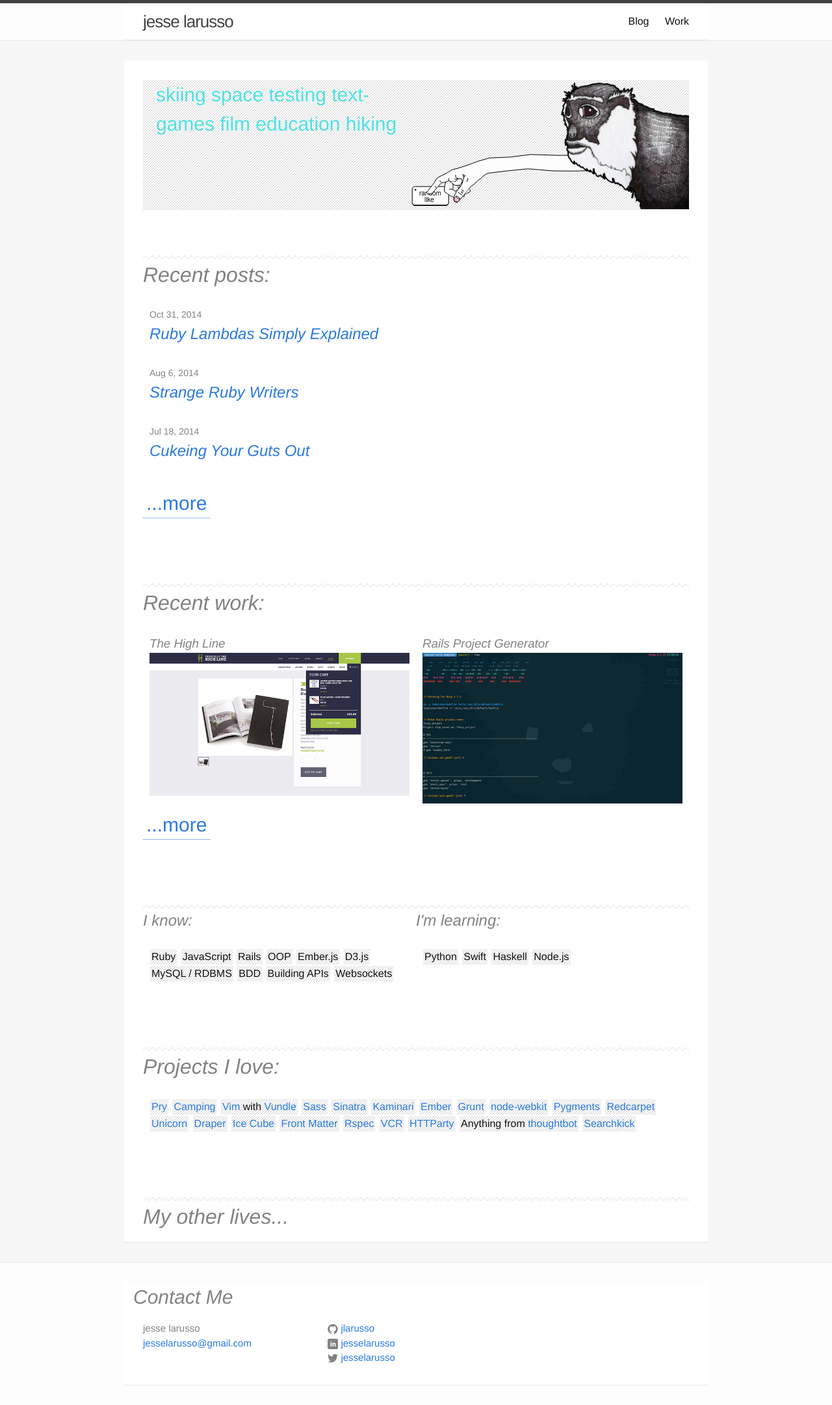
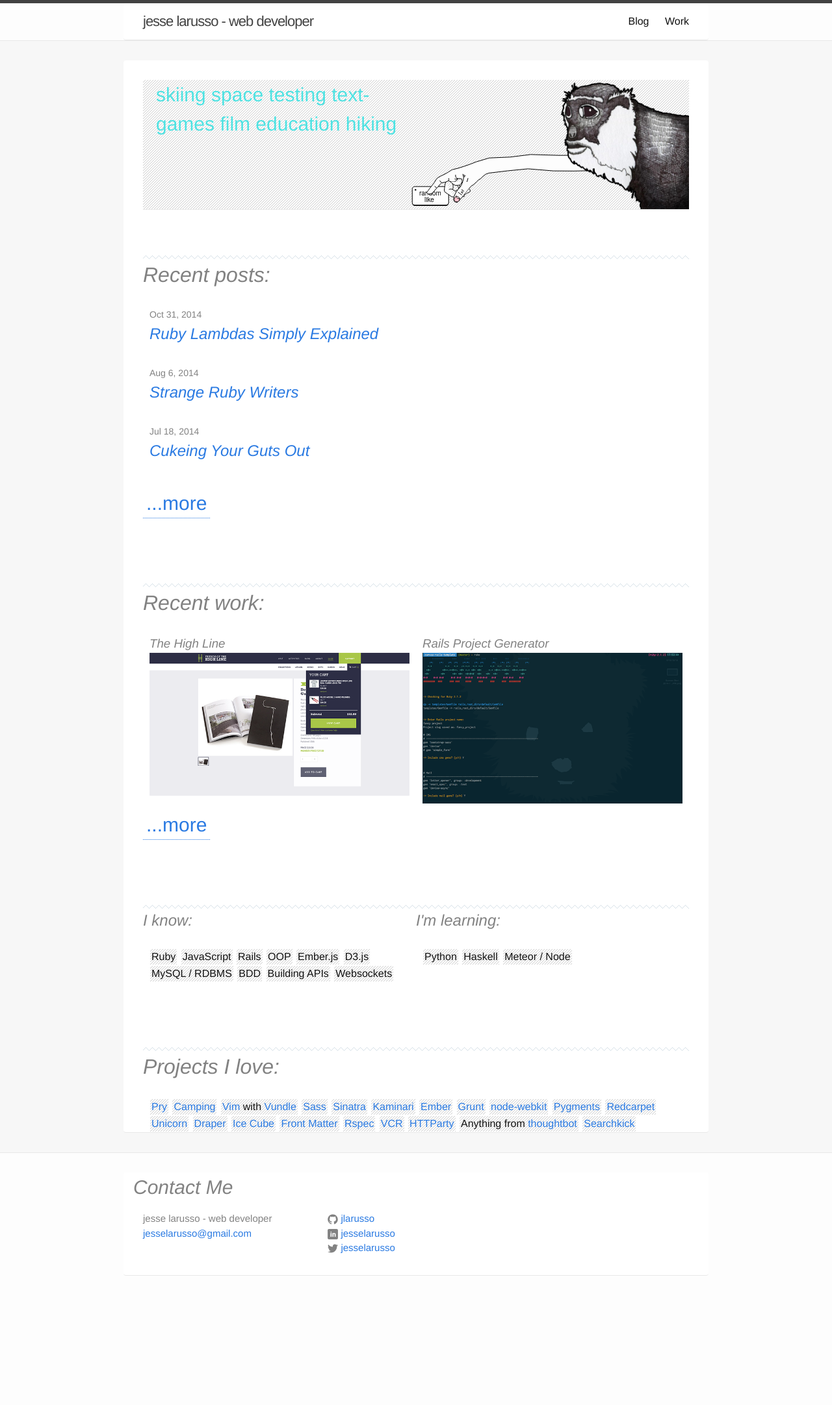
Before and after one commit to jlarusso/jlarusso.github.io, a Jekyll site: the page built from index.html, in a window 1280 px wide. Shown: the whole page at 65% size. Built offline with Jekyll 4.4.1, drawn with Linux system fonts in a browser that asks for light colours; some web fonts are replaced; Markdown is read by kramdown in place of the engine named in the settings; after the commit the page ends 1994 px from its top, so only the background shows below that.

Commit message:
Trim other lives for now

```diff
--- a/_config.yml
+++ b/_config.yml
@@ -1,5 +1,5 @@
 # Site settings
-title: jesse larusso
+title: jesse larusso - web developer
 email: jesselarusso@gmail.com
 description: > # this means to ignore newlines until "baseurl:"
 baseurl: "" # the subpath of your site, e.g. /blog/
--- a/_sass/_layout.scss
+++ b/_sass/_layout.scss
@@ -10,7 +10,7 @@
 }
 
 .site-title {
-  font-size: 26px;
+  font-size: 22px;
   line-height: 56px;
   letter-spacing: -1px;
   margin-bottom: 0;
--- a/index.html
+++ b/index.html
@@ -72,9 +72,8 @@ layout: default
     <div class="gutter">
       <ul class="tag-list">
         <li>Python</li>
-        <li>Swift</li>
         <li>Haskell</li>
-        <li>Node.js</li>
+        <li>Meteor / Node</li>
       </ul>
     </div>
   </div>
@@ -107,8 +106,8 @@ layout: default
   </ul>
 </div>
 
-<div class="divider"></div>
-<h1>My other lives...</h1>
+<!-- <div class="divider"></div> -->
+<!-- <h1>My other lives...</h1> -->
 <!-- <table class="equal-table"> -->
 <!--   <tr> -->
 <!--     <th></th> -->
```
Also changed, not shown: images/patterns/stripe-lg.png (added).
